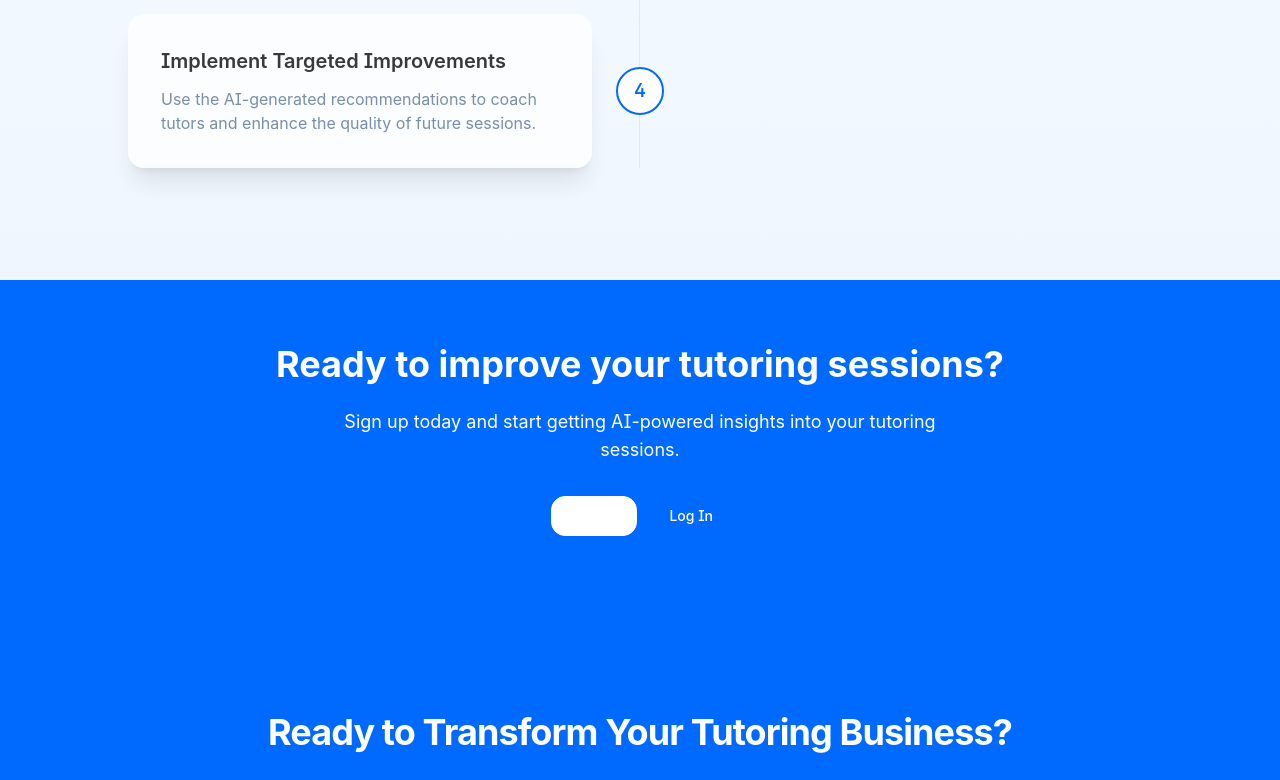
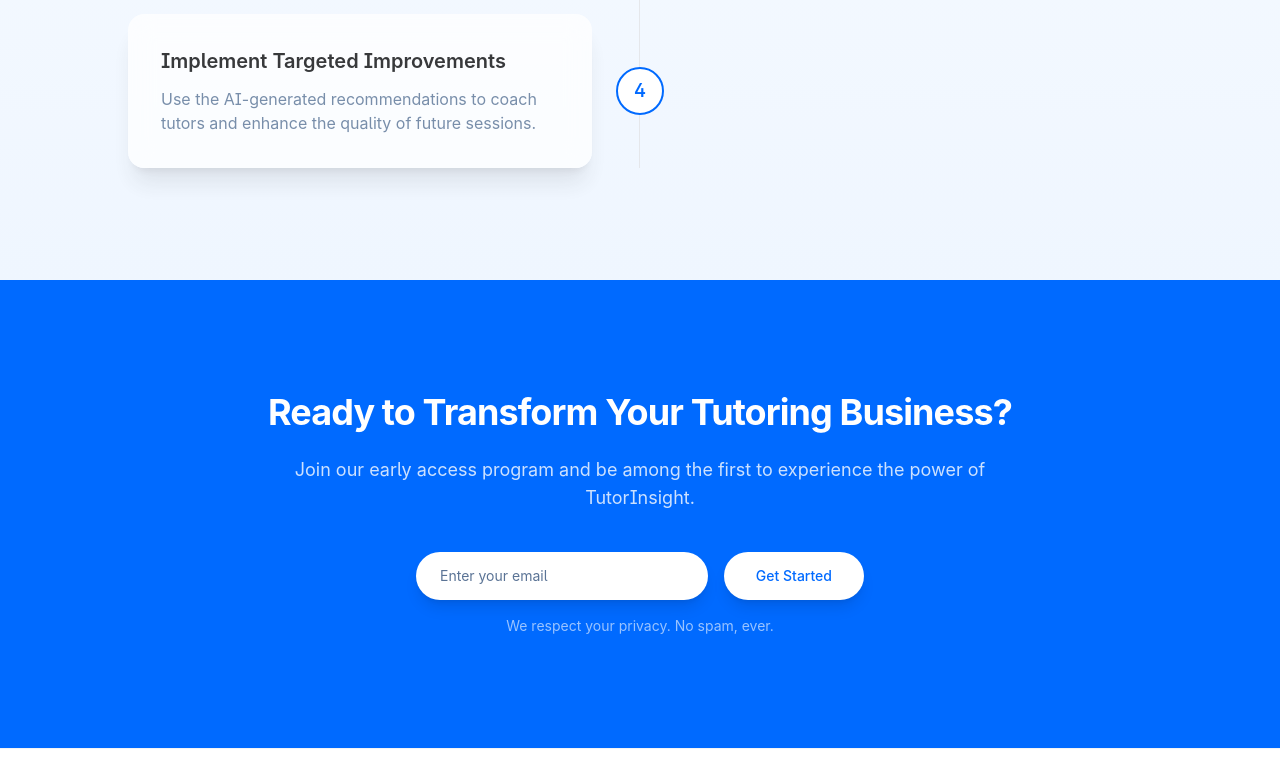
Before and after one commit to wgxyz/tutoranalytics, a React (Vite) app: page / in a window 1280 px wide. Shown: the part 3161-3941 px from the top of the page. Built offline with nearby package versions, Linux system fonts and the light colour scheme.

Commit message:
Remove unnecessary text
Removed the text "sign up today and start.." from the index page.

```diff
--- a/src/components/CTASection.tsx
+++ b/src/components/CTASection.tsx
@@ -22,7 +22,7 @@ const CTASection = () => {
     try {
       const { error } = await supabase
         .from('email_signups')
-        .insert([{ email: email.trim() }]);
+        .insert({ email: email.trim() });
 
       if (error) {
         if (error.code === '23505') {
--- a/src/pages/Index.tsx
+++ b/src/pages/Index.tsx
@@ -1,7 +1,5 @@
 
 import { useEffect } from "react";
-import { Link } from "react-router-dom";
-import { Button } from "@/components/ui/button";
 import Header from "../components/Header";
 import Hero from "../components/Hero";
 import Features from "../components/Features";
@@ -22,24 +20,6 @@ const Index = () => {
         <Hero />
         <Features />
         <HowItWorks />
-        <section className="bg-primary text-white text-center py-16 px-4">
-          <h2 className="text-3xl md:text-4xl font-bold mb-6">Ready to improve your tutoring sessions?</h2>
-          <p className="text-lg mb-8 max-w-2xl mx-auto">
-            Sign up today and start getting AI-powered insights into your tutoring sessions.
-          </p>
-          <div className="flex flex-col sm:flex-row justify-center gap-4">
-            <Link to="/register">
-              <Button variant="outline" className="text-white border-white hover:bg-white hover:text-primary">
-                Sign Up
-              </Button>
-            </Link>
-            <Link to="/login">
-              <Button variant="ghost" className="text-white hover:bg-white hover:text-primary">
-                Log In
-              </Button>
-            </Link>
-          </div>
-        </section>
         <CTASection />
       </main>
       <Footer />
```
